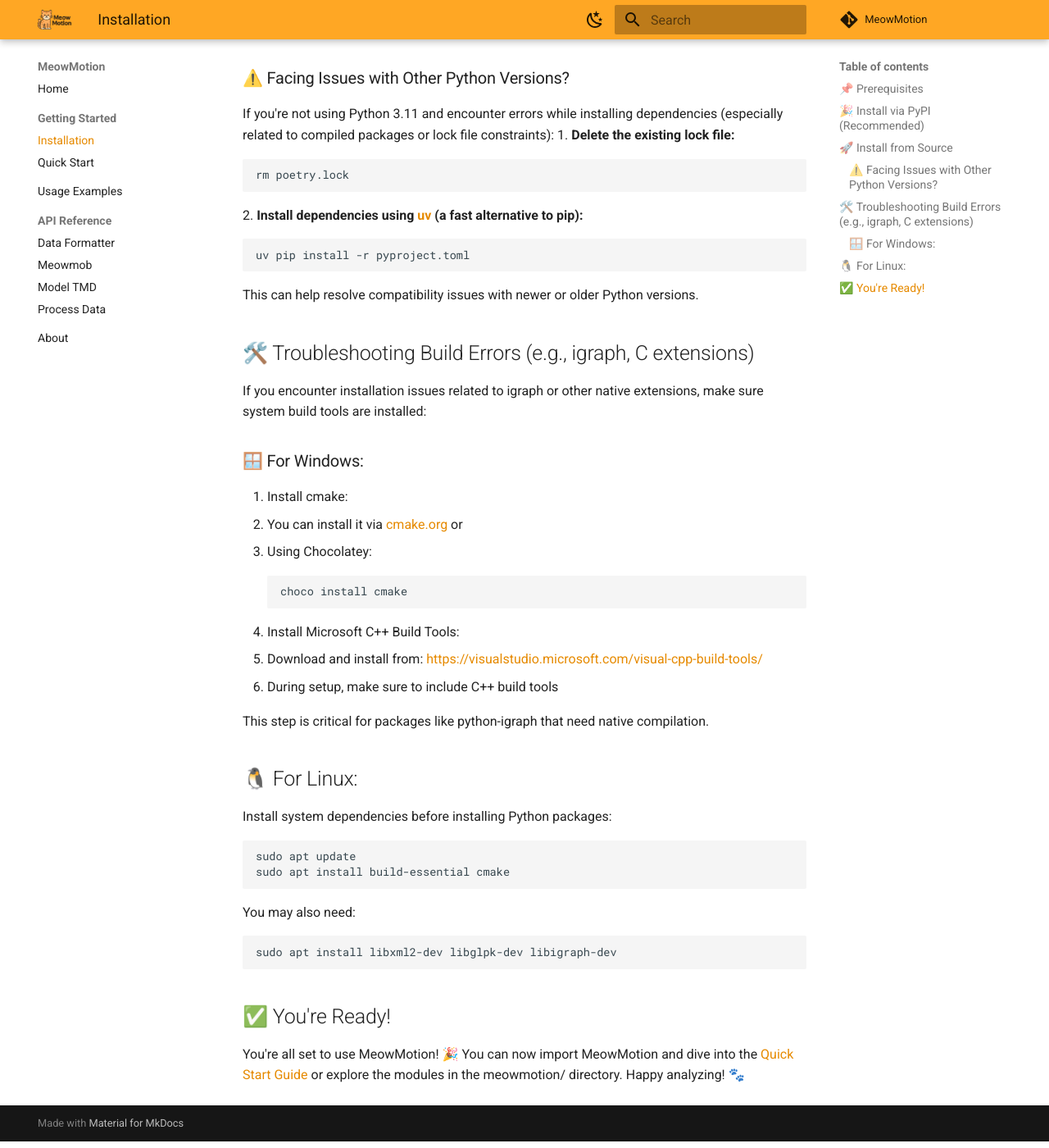
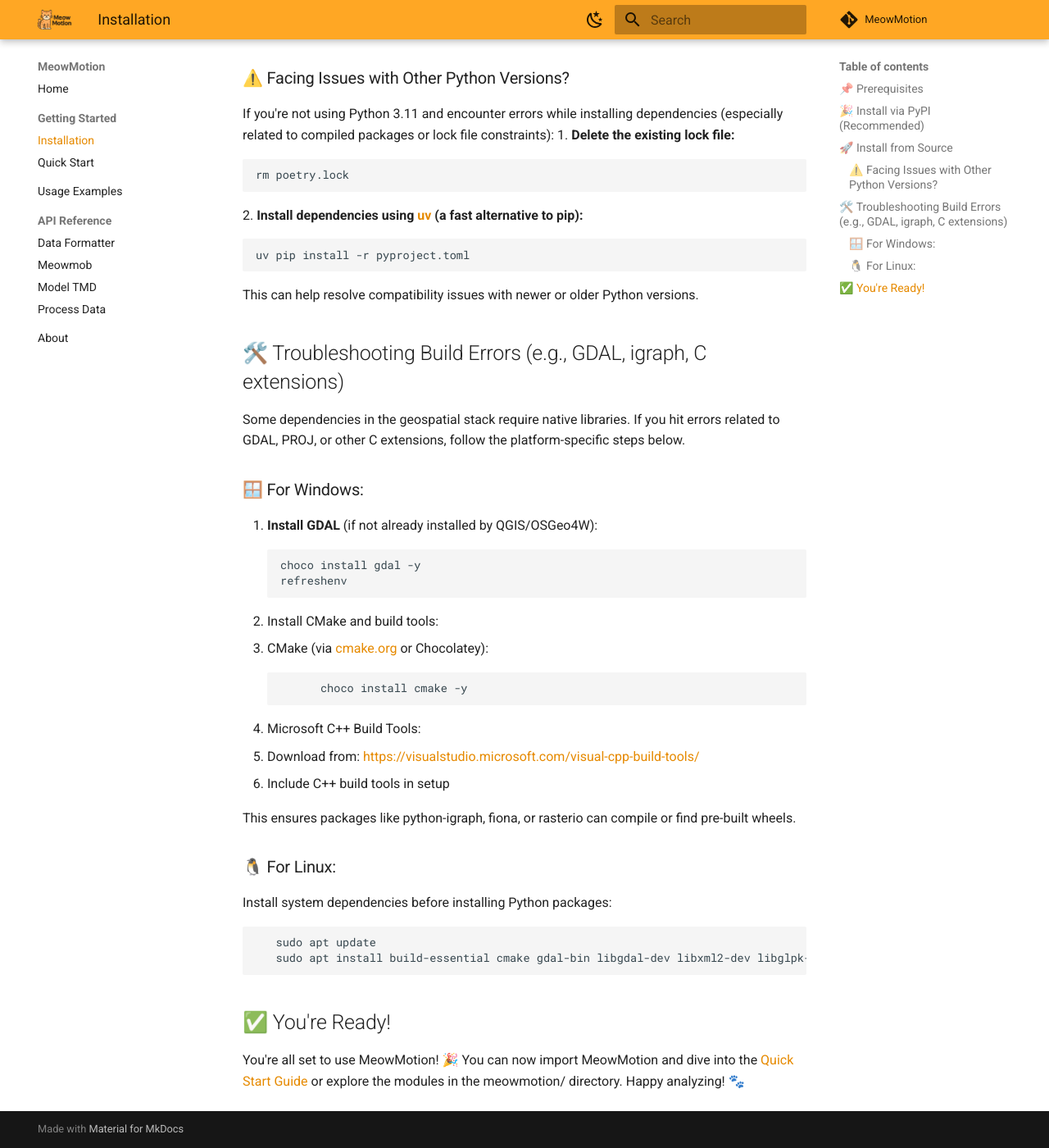
Before and after one commit to urbanbigdatacentre/meowmotion, an MkDocs documentation site: the page built from docs/getting-started/installation.md, in a window 1280 px wide and 1400 px high, scrolled down 1021 px. Shown: the whole window at 82% size. Built offline with MkDocs 1.6.1 and Material for MkDocs 9.7.7, drawn with Linux system fonts in a browser that asks for light colours; comment, search, counter and statistics services are not loaded.

Commit message:
Updated Documentation

````diff
--- a/docs/getting-started/installation.md
+++ b/docs/getting-started/installation.md
@@ -46,33 +46,33 @@
 ```
 This can help resolve compatibility issues with newer or older Python versions.
 
-## 🛠️ Troubleshooting Build Errors (e.g., igraph, C extensions)
-If you encounter installation issues related to igraph or other native extensions, make sure system build tools are installed:
+## 🛠️ Troubleshooting Build Errors (e.g., GDAL, igraph, C extensions)
+
+Some dependencies in the geospatial stack require native libraries. If you hit errors related to GDAL, PROJ, or other C extensions, follow the platform-specific steps below.
 
 ### 🪟 For Windows:
 
-1. Install cmake:
-   1. You can install it via [cmake.org](cmake.org) or
-   2. Using Chocolatey:
+1. **Install GDAL** (if not already installed by QGIS/OSGeo4W):
    ```bash
-   choco install cmake
+   choco install gdal -y
+   refreshenv
    ```
-2. Install Microsoft C++ Build Tools:
-   - Download and install from: [https://visualstudio.microsoft.com/visual-cpp-build-tools/](https://visualstudio.microsoft.com/visual-cpp-build-tools/)
-   - During setup, make sure to include C++ build tools
+2. Install CMake and build tools:
+ - CMake (via [cmake.org](cmake.org) or Chocolatey):
+   ```bash
+         choco install cmake -y
+   ```
+ - Microsoft C++ Build Tools:
+   - Download from: [https://visualstudio.microsoft.com/visual-cpp-build-tools/](https://visualstudio.microsoft.com/visual-cpp-build-tools/)
+   - Include C++ build tools in setup
 
-This step is critical for packages like python-igraph that need native compilation.
+This ensures packages like python-igraph, fiona, or rasterio can compile or find pre-built wheels.
 
-## 🐧 For Linux:
+### 🐧 For Linux:
 Install system dependencies before installing Python packages:
 ```bash
-sudo apt update
-sudo apt install build-essential cmake
-```
-You may also need:
-
-```bash
-sudo apt install libxml2-dev libglpk-dev libigraph-dev
+   sudo apt update
+   sudo apt install build-essential cmake gdal-bin libgdal-dev libxml2-dev libglpk-dev libigraph-dev
 ```
 
 ## ✅ You're Ready!
````
